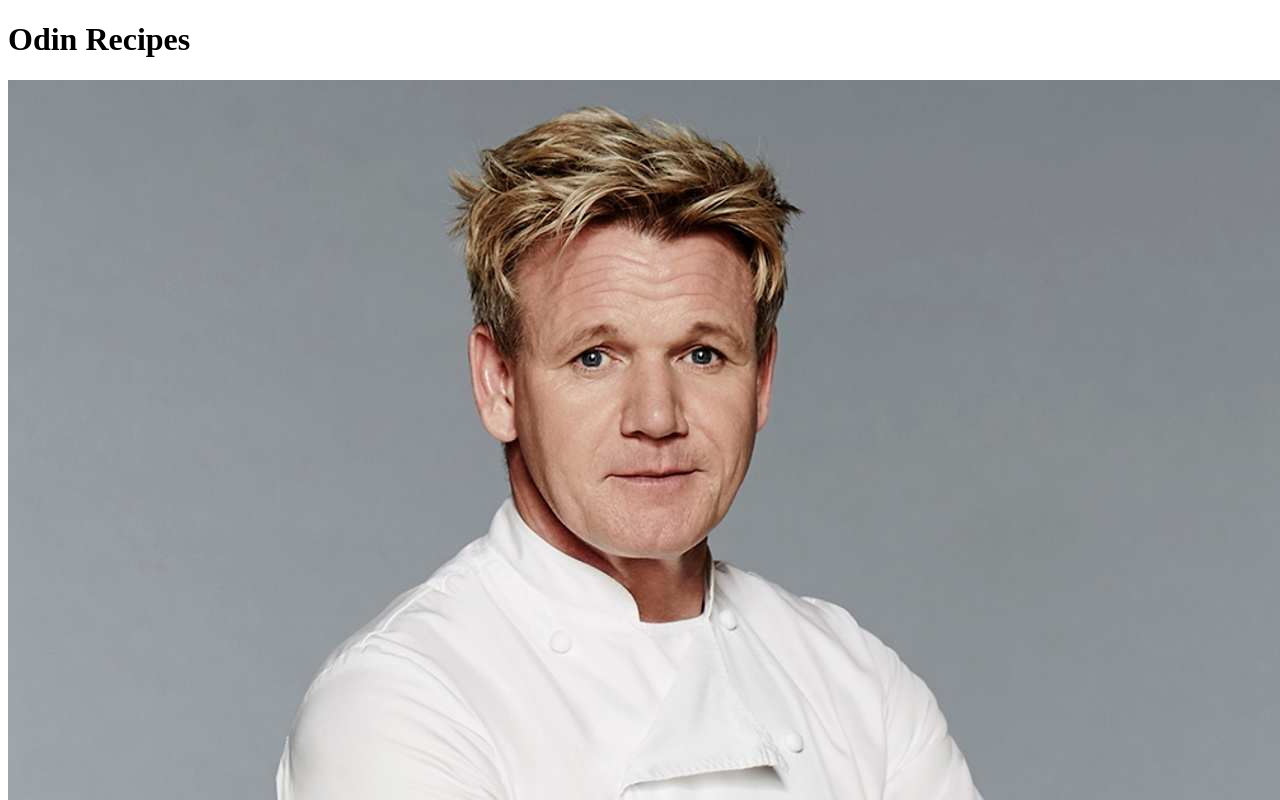
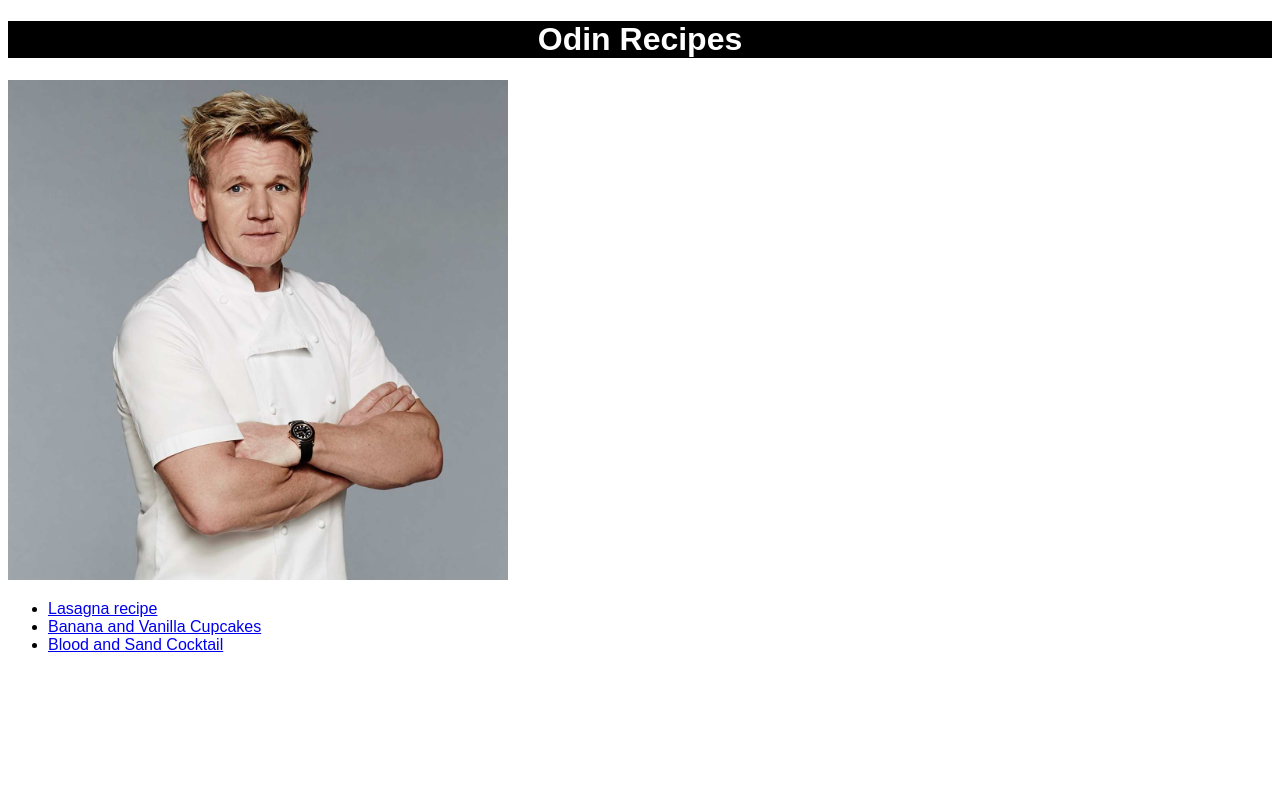
Before and after one commit to reeesist/odin-recipes, a plain HTML site: page index.html in a window 1280 px wide. Shown: the top 800 px of the page. Drawn offline with Linux system fonts and the light colour scheme.

Commit message:
updated image size

```diff
--- a/index.html
+++ b/index.html
@@ -6,12 +6,12 @@
 
     <title>Recipes</title>
     <meta charset="utf-8">
-
+    <link rel="stylesheet" href="styles.css">
 </head>
 
 <body>
 
-    <h1>Odin Recipes</h1>
+    <h1 class="title">Odin Recipes</h1>
     <img src="img/gordon.jpg" alt="gordon ramsey">
  <ul>
     <li><a href="recipes/lasagna.html">Lasagna recipe</a></li>
--- /dev/null
+++ b/styles.css
@@ -0,0 +1,18 @@
+.title {
+    background-color: black;
+    text-align: center;
+    color: white;
+}
+
+img {
+    width: 500px;
+    height: auto;
+}
+* {
+    font-family: sans-serif;
+}
+
+.foto {
+    width: 500px;
+    height: auto;
+}
```
Also changed, not shown: recipes/bscoc.html (+1 -0 lines), recipes/bvcup.html (+1 -0 lines), recipes/lasagna.html (+1 -0 lines).
